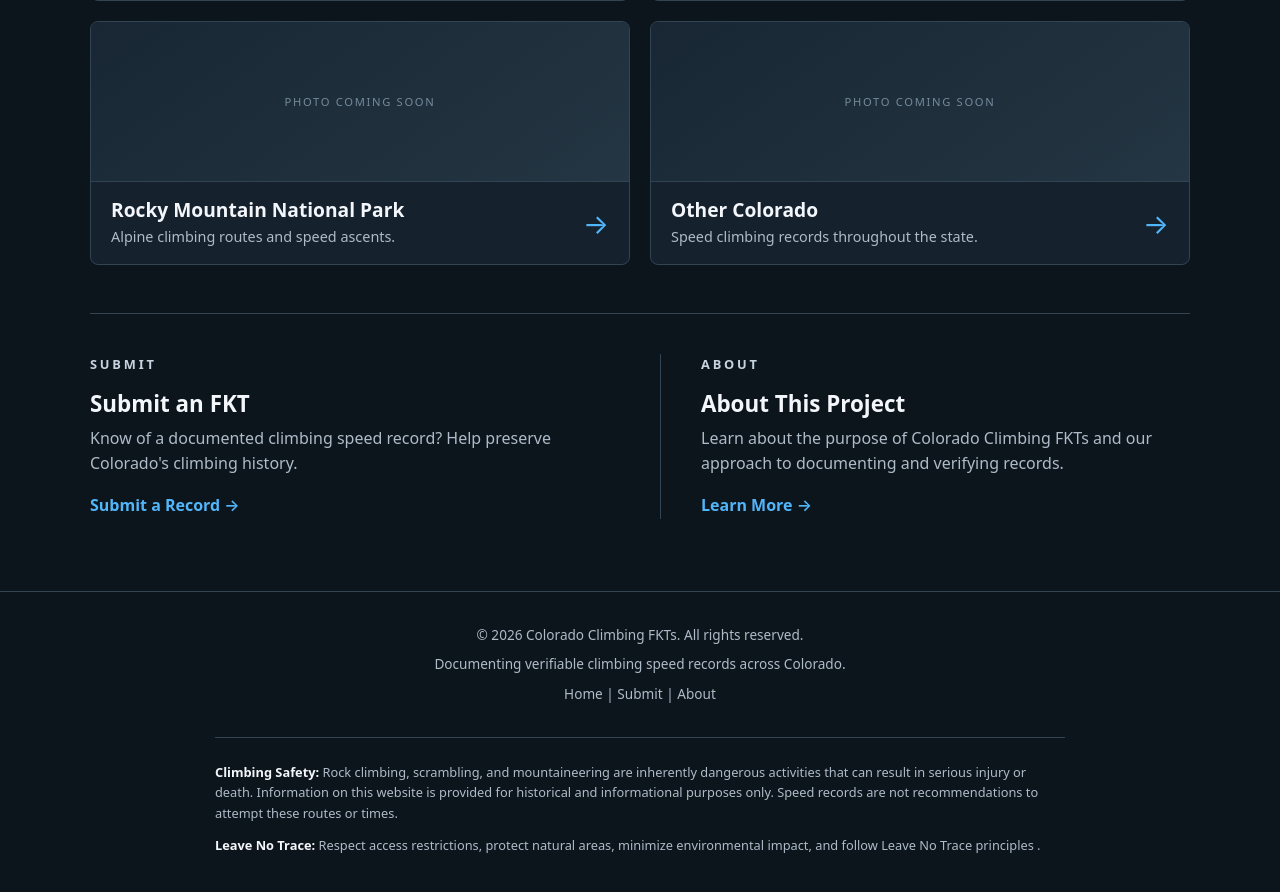
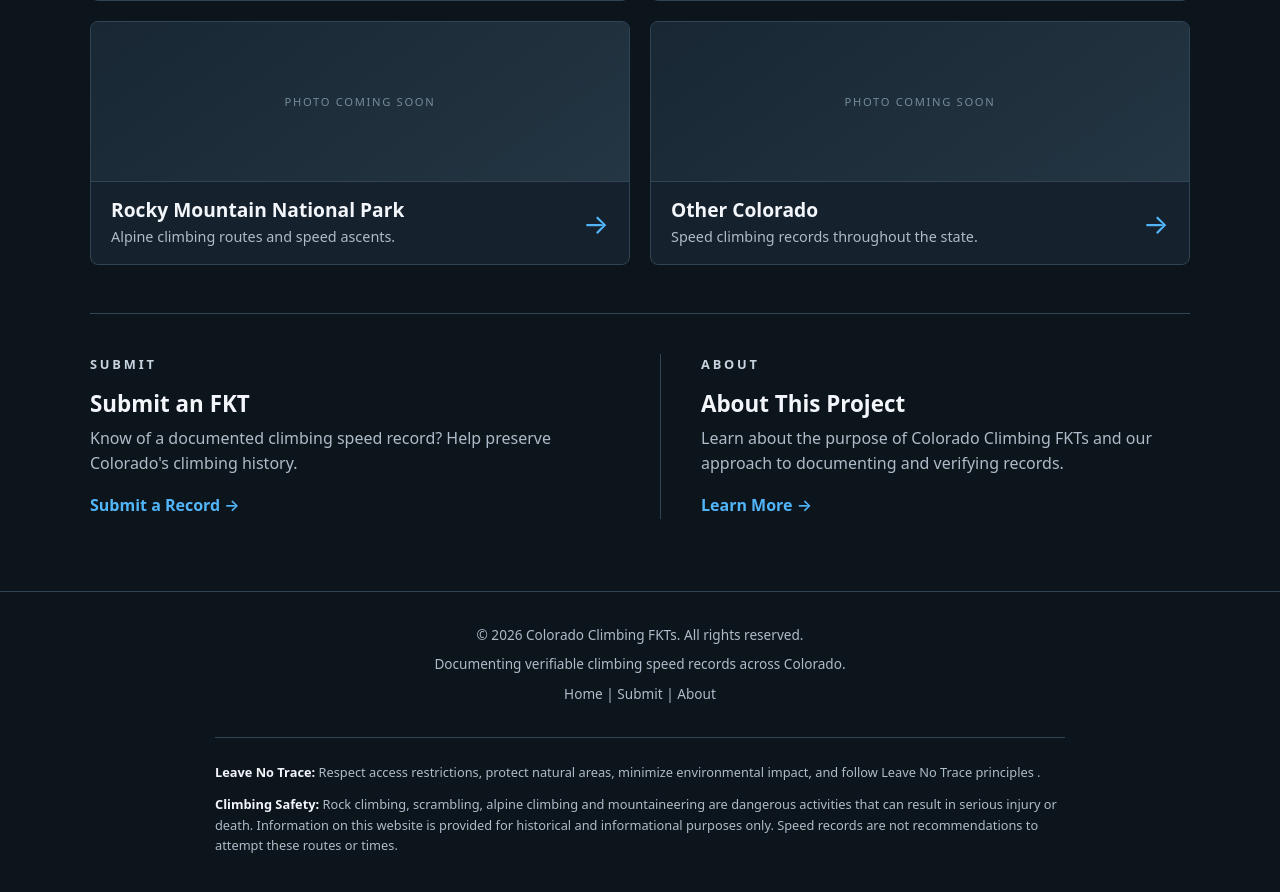
Before and after one commit to ClimbingFKT/climbingfkt.github.io, a Jekyll site: the page built from index.html, in a window 1280 px wide and 900 px high, scrolled down 1097 px. Shown: the top 892 px of the window. Built offline with Jekyll 4.4.1, drawn with Linux system fonts in a browser that asks for light colours; some of the changed lines change nothing that is shown.

Commit message:
Update default.html

```diff
--- a/_layouts/default.html
+++ b/_layouts/default.html
@@ -114,17 +114,8 @@
 
 <div class="site-disclaimer">
   <p>
-    <strong>Climbing Safety:</strong>
-    Rock climbing, scrambling, and mountaineering are
-    inherently dangerous activities that can result in
-    serious injury or death. Information on this website
-    is provided for historical and informational purposes
-    only. Speed records are not recommendations to attempt
-    these routes or times.
-  </p>
 
-  <p>
-    <strong>Leave No Trace:</strong>
+   <strong>Leave No Trace:</strong>
     Respect access restrictions, protect natural areas,
     minimize environmental impact, and follow
     <a href="https://lnt.org/why/7-principles/"
@@ -132,7 +123,19 @@
        rel="noopener noreferrer">
       Leave No Trace principles
     </a>.
+
+    </p>
+
+    <p>
+    <strong>Climbing Safety:</strong>
+    Rock climbing, scrambling, alpine climbing and mountaineering are
+    dangerous activities that can result in
+    serious injury or death. Information on this website
+    is provided for historical and informational purposes
+    only. Speed records are not recommendations to attempt
+    these routes or times.
   </p>
+
 </div>
 
   </footer>
```
